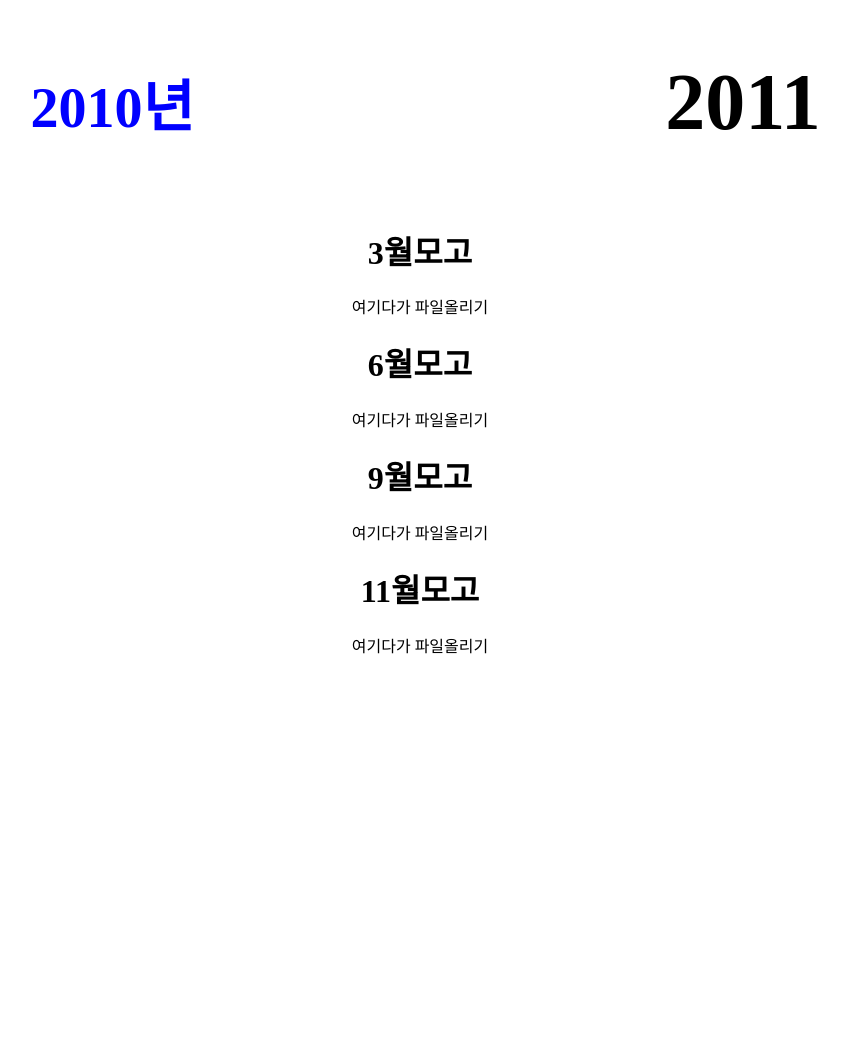
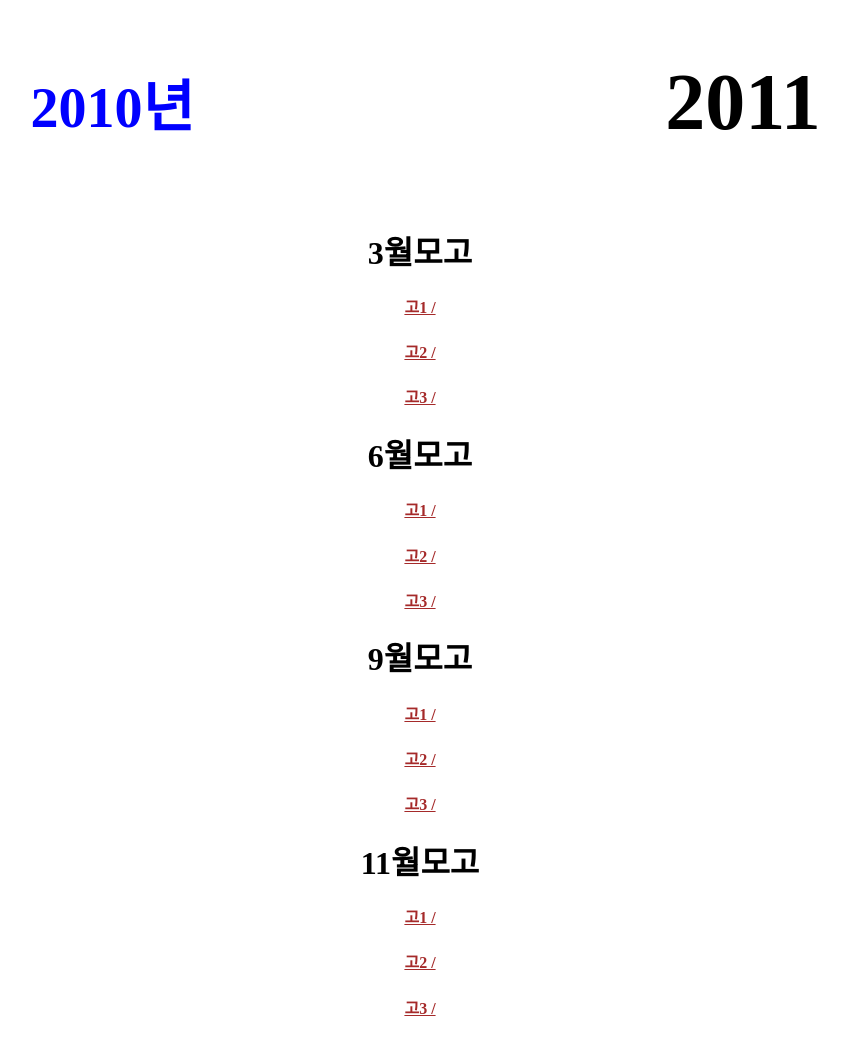
Before and after one commit to seoyundeok/zinroproject1, a plain HTML site: page 모의고사/2011.html in a window 1280 px wide. Shown: the part 263-1303 px from the top of the page, without its empty margins (220-1068 px from the left). Before the commit the page ends 928 px from the top, so only its background shows below. Drawn offline with Linux system fonts and the light colour scheme.

Commit message:
모의고사 2011.html

```diff
--- a/모의고사/2011.html
+++ b/모의고사/2011.html
@@ -61,13 +61,21 @@
 
         <div class="align">
             <h1>3월모고</h1>
-              여기다가 파일올리기
+              <a href="https://legendstudy.com/242" style="color:brown"><h4 class="qwe">고1 /</h4></a>
+            <a href="https://legendstudy.com/73" style="color:brown"><h4 class="qwe">고2 /</h4></a>
+            <a href="https://legendstudy.com/55" style="color:brown"><h4 class="qwe">고3 /</h4></a>
             <h1>6월모고</h1>
-              여기다가 파일올리기
+              <a href="https://legendstudy.com/311" style="color:brown"><h4 class="qwe">고1 /</h4></a>
+            <a href="https://legendstudy.com/74" style="color:brown"><h4 class="qwe">고2 /</h4></a>
+            <a href="https://legendstudy.com/229" style="color:brown"><h4 class="qwe">고3 /</h4></a>
             <h1>9월모고</h1>
-              여기다가 파일올리기
+             <a href="https://legendstudy.com/312" style="color:brown"><h4 class="qwe">고1 /</h4></a>
+            <a href="https://legendstudy.com/75" style="color:brown"><h4 class="qwe">고2 /</h4></a>
+            <a href="https://legendstudy.com/230" style="color:brown"><h4 class="qwe">고3 /</h4></a>
             <h1>11월모고</h1>
-              여기다가 파일올리기
+              <a href="https://legendstudy.com/231" style="color:brown"><h4 class="qwe">고1 /</h4></a>
+            <a href="https://legendstudy.com/76" style="color:brown"><h4 class="qwe">고2 /</h4></a>
+            <a href="https://legendstudy.com/231" style="color:brown"><h4 class="qwe">고3 /</h4></a>
         </div>
     </body>
 </html>
```
